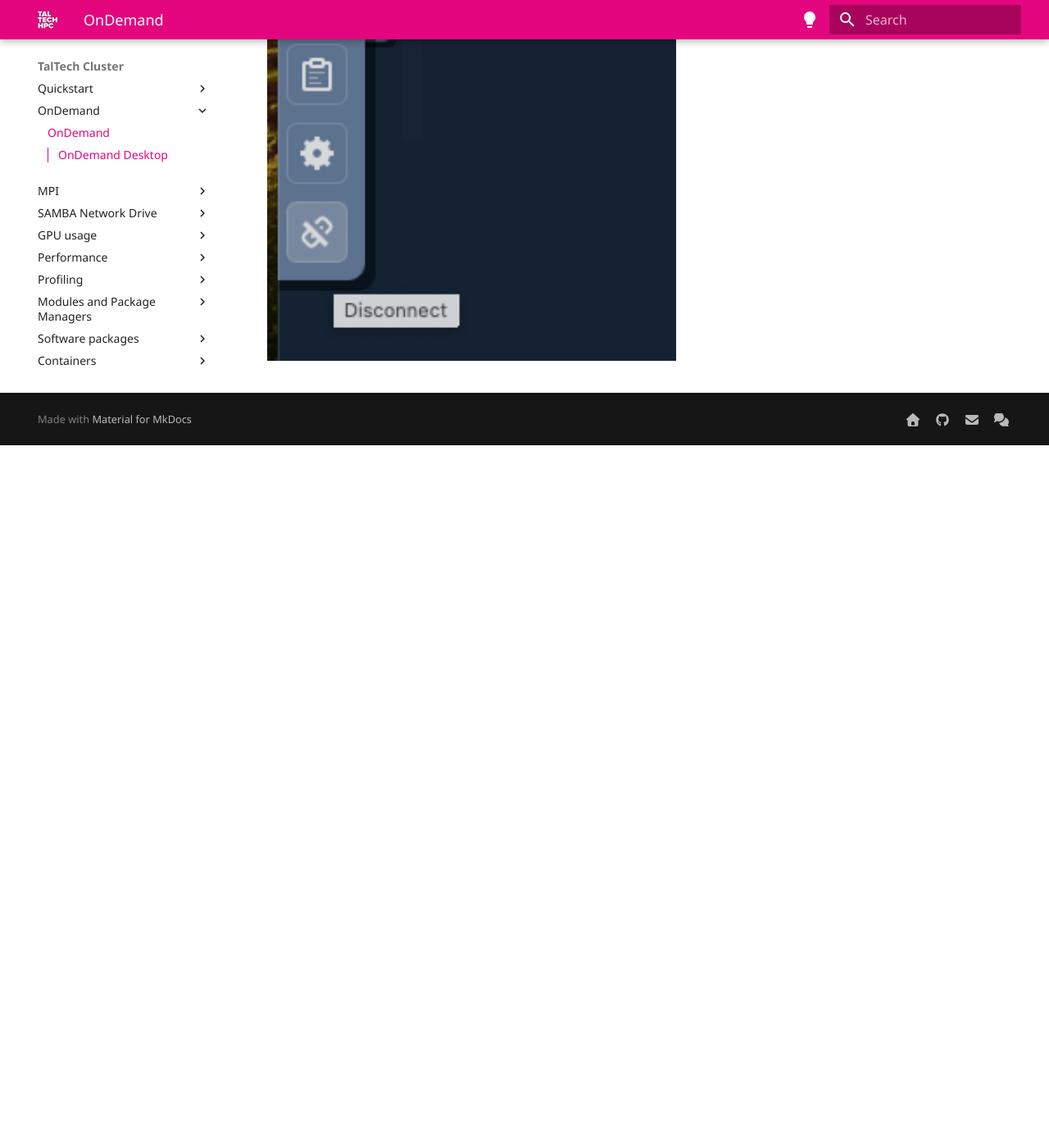
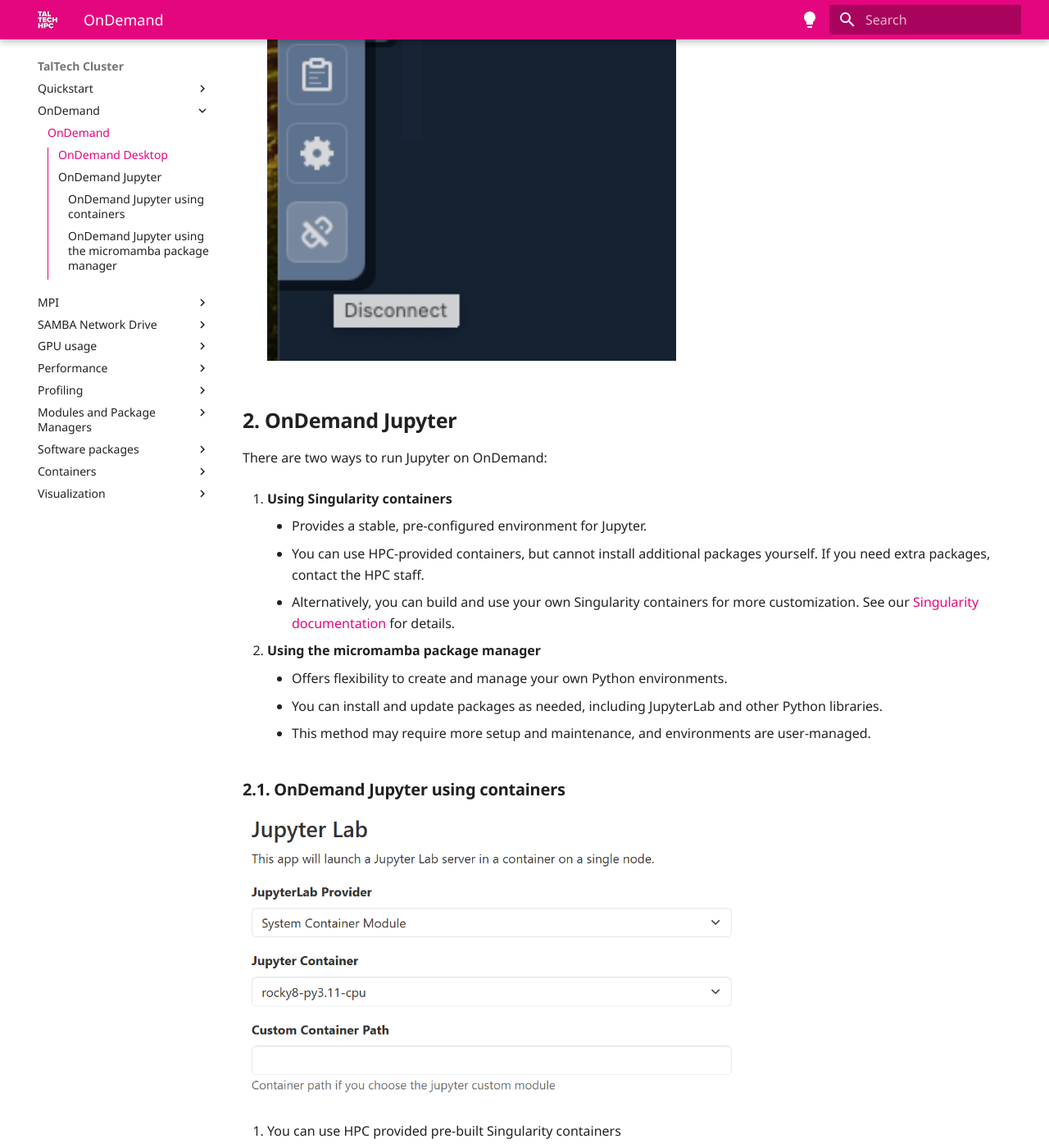
Before and after one commit to TalTech-HPC-Centre/user-guides-source, an MkDocs documentation site: the page built from docs/ondemand.md, in a window 1280 px wide and 1400 px high, scrolled down 5302 px. Shown: the whole window at 82% size. Built offline with MkDocs 1.6.1 and Material for MkDocs 9.7.7, drawn with Linux system fonts in a browser that asks for light colours; comment, search, counter and statistics services are not loaded; before the commit the page ends 5845 px from its top, so only the background shows below that; some of the changed text lies outside the part shown.

Commit message:
add ondemand jupyter docs

```diff
--- a/docs/ondemand.md
+++ b/docs/ondemand.md
@@ -79,3 +79,38 @@
 7. In the end of session do not forget to disconnect.
 
     ![ondemand-14](/visualization/ondemand-14.png){: style="width:55%; height:!55%;"}
+
+## OnDemand Jupyter
+
+There are two ways to run Jupyter on OnDemand:
+
+1. **Using Singularity containers**
+    - Provides a stable, pre-configured environment for Jupyter.
+    - You can use HPC-provided containers, but cannot install additional packages yourself. If you need extra packages, contact the HPC staff.
+    - Alternatively, you can build and use your own Singularity containers for more customization. See our [Singularity documentation](/singularity.html#obtaining-and-building-singularity-containers) for details.
+
+2. **Using the micromamba package manager**
+    - Offers flexibility to create and manage your own Python environments.
+    - You can install and update packages as needed, including JupyterLab and other Python libraries.
+    - This method may require more setup and maintenance, and environments are user-managed.
+
+### OnDemand Jupyter using containers
+
+![ondemand-jupyter-syscontainer](/visualization/ondemand-jupyter-syscontainer.png){: style="width:65%; height:!65%;"}
+
+1. You can use HPC provided pre-built Singularity containers
+    - Using this, you can not install additional packages yourself. But you are encouraged to ask the staff to add packages you need.
+2. Using your own Singularity containers.
+    - Follow our documentation on [obtaining and building Singularity containers](/singularity.html#obtaining-and-building-singularity-containers) to find out how.
+
+### OnDemand Jupyter using the micromamba package manager
+
+1. Before using this on the web interface, you must configure the environment by logging in to base using command line (you may do this by using the [OnDemand Desktop app](/ondemand.html#ondemand-desktop) or [logging in via SSH](/quickstart.html#accessing-the-cluster)).
+2. From there load the micromamba module: `module load rocky8 micromamba`
+3. Then, install Jupyter Lab: `micromamba install jupyterlab`
+4. Navigate back to OnDemand Jupyter app on your browser. Choose `User` as the `JupyterLab Provider` option, and set `micromamba activate base` as the `Activation command`:
+
+![ondemand-jupyter-micromamba](/visualization/ondemand-jupyter-micromamba.png){: style="width:65%; height:!65%;"}
+
+**Note on installing pip packages using Jupyter with micromamba:**
+When working inside a Jupyter notebook, use `%pip` (not `!pip`) to install Python packages. The `%pip` magic function ensures packages are installed in the correct environment for your notebook.
```
Also changed, not shown: docs/visualization/ondemand-jupyter-micromamba.png (added), docs/visualization/ondemand-jupyter-syscontainer.png (added).
